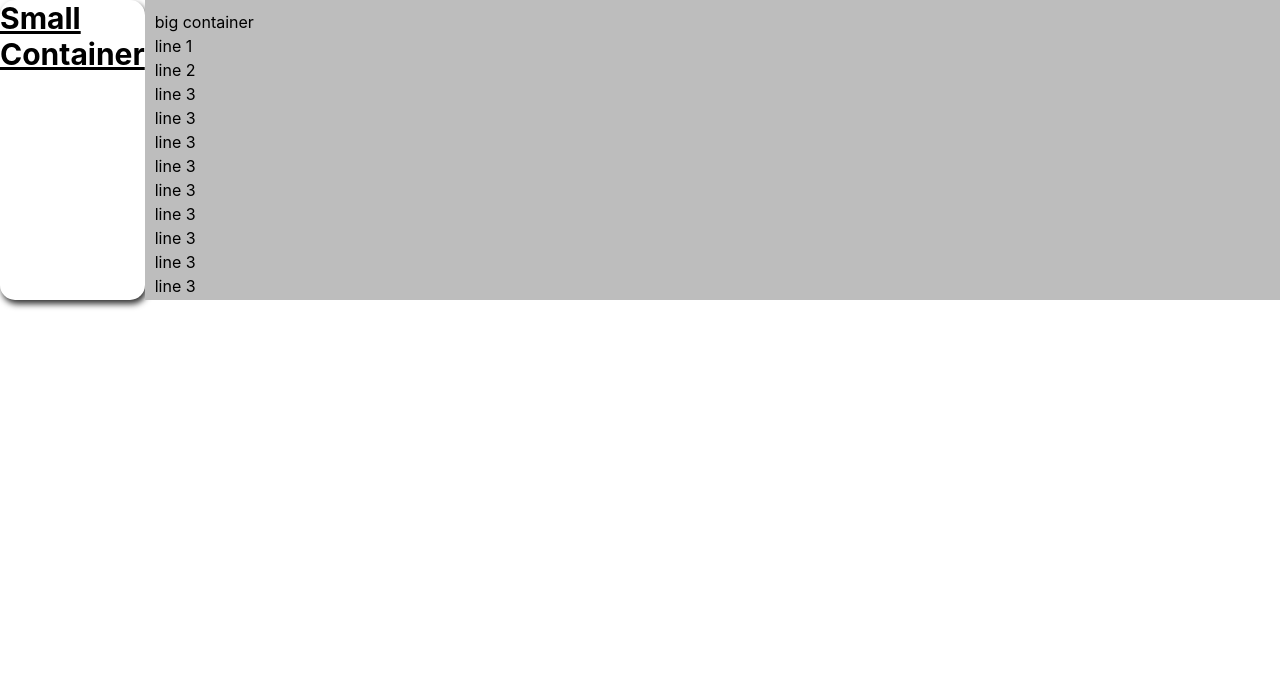
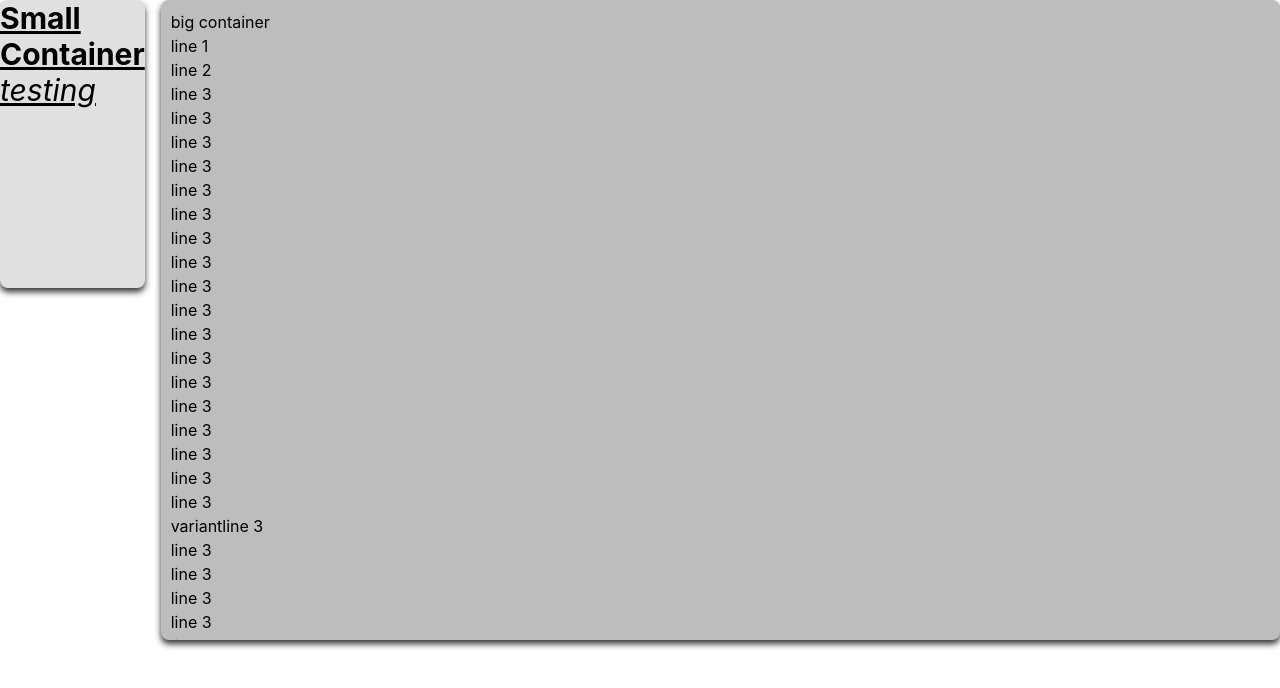
Before and after one commit to uddom1234/web3, a React (Create React App) app: page / in a window 1280 px wide. Shown: the top 688 px of the page. Built offline with nearby package versions, Linux system fonts and the light colour scheme.

Commit message:
homepage udpated

```diff
--- a/src/page/HomePage.js
+++ b/src/page/HomePage.js
@@ -10,13 +10,14 @@ import "../style/homepage.css";
 
 const HomePage = () => {
     return (
-        <div class="container">
-    <div class="small-container">
+        <div class="flex h-72 space-x-4">
+    <div class="small-container flex-1 bg-gray-300 rounded-lg">
       <h1 className="text-3xl font-bold text-black underline">
         Small Container
         </h1>
+        <h1 className="text-3xl italic underline">testing </h1>
     </div>
-    <div class="big-container">
+    <div className="big-container flex-2 bg-gray-500 relative rounded-lg big-container-height">
       <div class="scrolling-content">
         big container<br></br>
         line 1 <br></br>
--- a/src/style/homepage.css
+++ b/src/style/homepage.css
@@ -1,22 +1,25 @@
+/* Container styles */
 .container {
     display: flex;
     height: 300px;
     justify-content: space-between;
-  }
+}
 
-  .small-container {
+.small-container {
     flex: 1;
-    background-color: white;
-    border-radius: 15px;
-    box-shadow: 2px 4px 6px rgba(0, 0, 0, 0.8); /* Horizontal offset, vertical offset, blur radius, color */
-  }
+    background-color: #e0e0e0;
+    box-shadow: 0 4px 6px rgba(0, 0, 0, 0.8); /* Horizontal offset, vertical offset, blur radius, color */
+}
 
-  .big-container {
+.big-container {
     flex: 8;
     background-color: #bdbdbd;
-    position: relative; /* Added for the absolute positioning of the scrolling content */
-  }
-
+    position: relative;
+    box-shadow: 0 4px 6px rgba(0, 0, 0, 0.8); /* Horizontal offset, vertical offset, blur radius, color */
+}
+.big-container-height {
+    height: 80vh;
+}
   /* Scrolling window inside big container */
   .scrolling-content {
     position: absolute;
```
Also changed, not shown: 1 other file (tests, documents, lock files or other folders).
